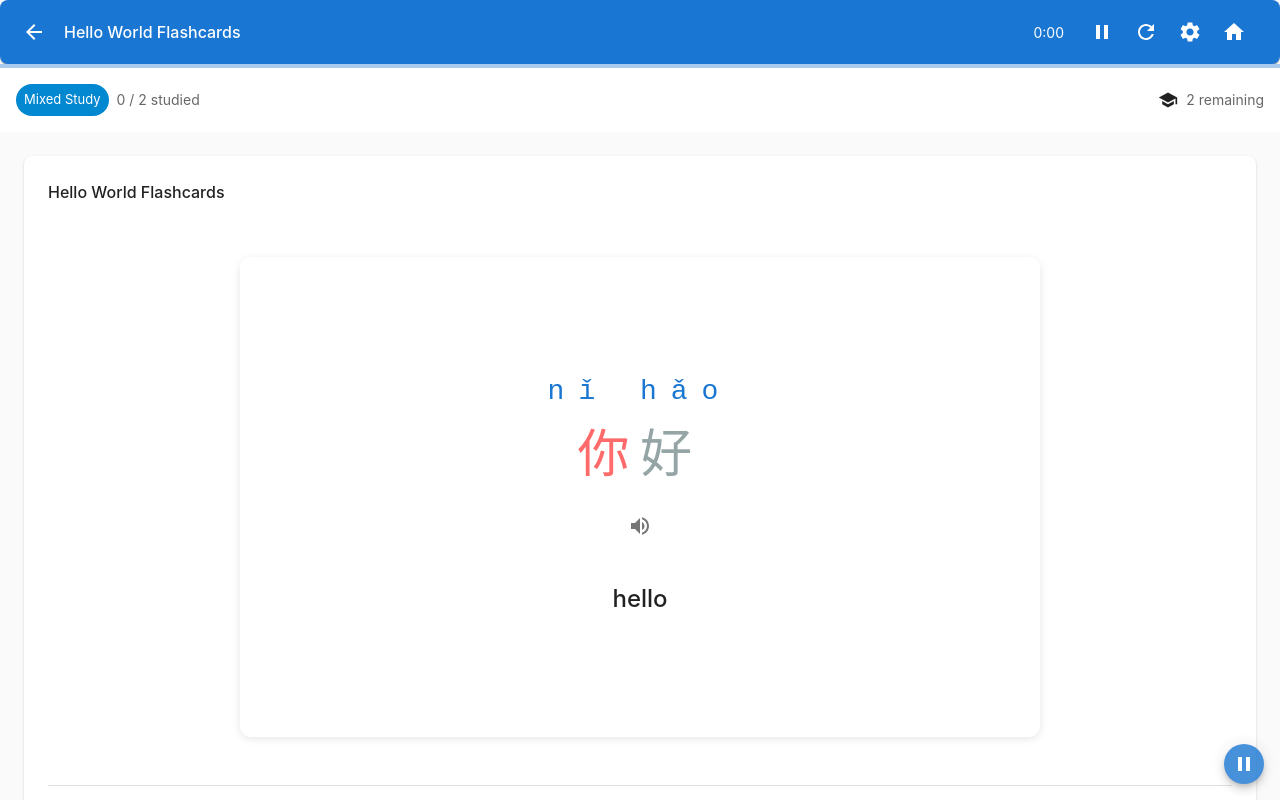
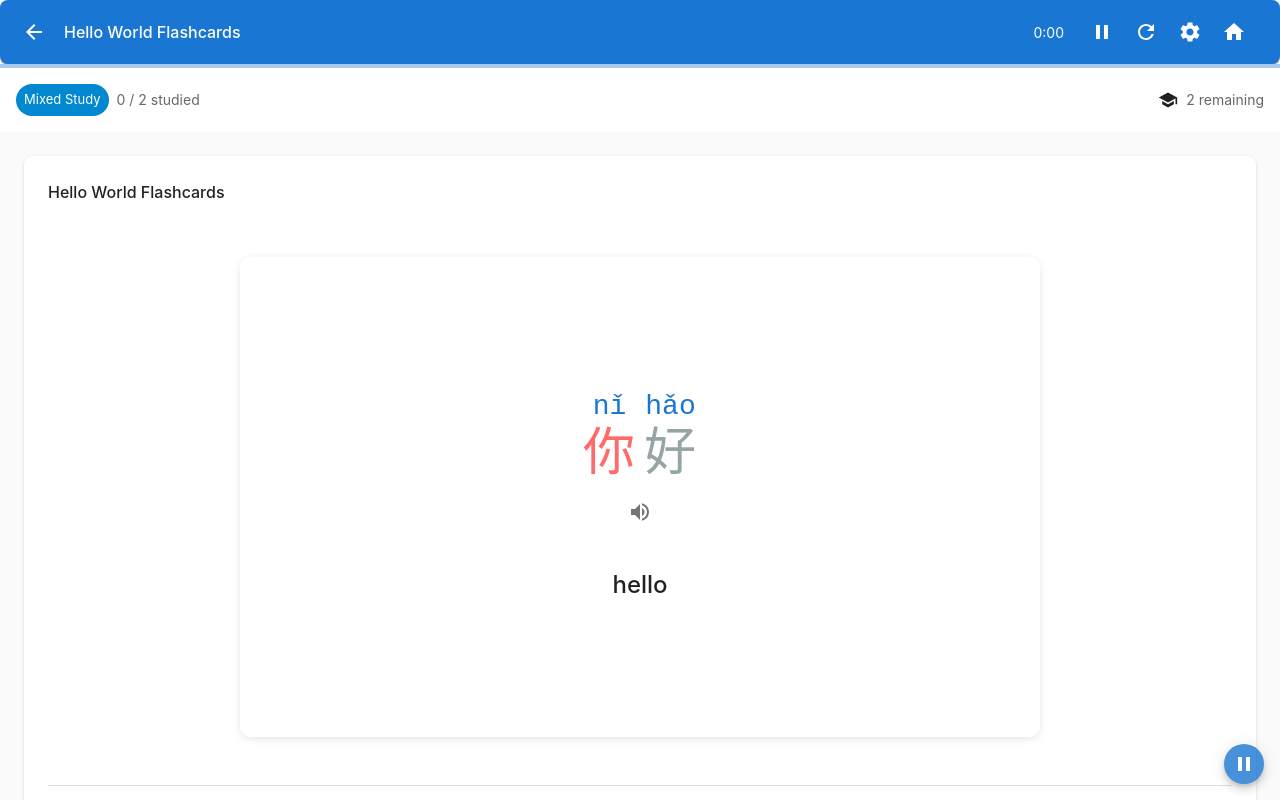
Before and after one commit to mpklu/pinyinMate, a React (Vite) app: page /flashcards in a window 1280 px wide. Both pictures are taken after a click on the element "你好". Built offline with nearby package versions, Linux system fonts and the light colour scheme.

Commit message:
Character-by-Character Alignment

```diff
--- a/src/components/molecules/FlashcardView.tsx
+++ b/src/components/molecules/FlashcardView.tsx
@@ -432,40 +432,78 @@ const FlashcardView: React.FC<FlashcardViewProps> = ({
         <StyledCardSide side="back" isFlipped={isShowingBack}>
           {/* Aligned Pinyin and Chinese Characters */}
           <Box sx={{ textAlign: 'center', mb: 2 }}>
-            {/* Pinyin row */}
             {(flashcard.back.pinyin || generatedPinyin) ? (
+              <Box sx={{ display: 'inline-block' }}>
+                {/* Character-by-character alignment */}
+                <Box sx={{
+                  display: 'flex',
+                  justifyContent: 'center',
+                  gap: '0.5em',
+                  mb: 0.5
+                }}>
+                  {flashcard.front.split('').map((char, index) => {
+                    const pinyinArray = (flashcard.back.pinyin || generatedPinyin || '').split(' ');
+                    const charPinyin = pinyinArray[index] || '';
+
+                    return (
+                      <Box
+                        key={`${char}-${index}-${flashcard.id || 'flashcard'}`}
+                        sx={{
+                          display: 'flex',
+                          flexDirection: 'column',
+                          alignItems: 'center',
+                          minWidth: '1.5em',
+                        }}
+                      >
+                        {/* Pinyin for this character */}
                         <Typography
                           variant={size === 'small' ? 'body2' : 'body1'}
                           color="primary.main"
                           sx={{
                             fontFamily: 'monospace',
                             fontWeight: 500,
-                  letterSpacing: '0.5em',
-                  mb: 0.5,
+                            fontSize: getPinyinFontSizes(),
                             lineHeight: 1.2,
-                  // Responsive font sizing for pinyin
-                  fontSize: getPinyinFontSizes(),
+                            mb: 0.25,
+                            textAlign: 'center',
+                            minHeight: '1.2em',
                           }}
                         >
-                {(flashcard.back.pinyin || generatedPinyin || '').split(' ').join('  ')}
+                          {charPinyin}
                         </Typography>
+
+                        {/* Chinese character */}
+                        <ChineseText
+                          text={char}
+                          showToneColors={true}
+                          variant={getTypographyVariant()}
+                          sx={{
+                            fontSize: getChineseFontSizes(),
+                            lineHeight: 1,
+                            textAlign: 'center',
+                          }}
+                        />
+                      </Box>
+                    );
+                  })}
+                </Box>
+              </Box>
             ) : (
+              <>
                 <Typography variant="body2" color="warning.main" sx={{ mb: 0.5 }}>
                   [Generating pinyin...]
                 </Typography>
-            )}
-
-            {/* Chinese characters row */}
+                {/* Show Chinese characters even when pinyin is loading */}
                 <ChineseText
                   text={flashcard.front}
                   showToneColors={true}
                   variant={getTypographyVariant()}
                   sx={{
-                letterSpacing: '0.2em',
-                // Responsive font sizing for larger screens
                     fontSize: getChineseFontSizes(),
                   }}
                 />
+              </>
+            )}
 
             {/* Audio button */}
             <Box sx={{ mt: 1 }} data-no-flip>
```
Lines whose indentation alone changed are shown as unchanged.
